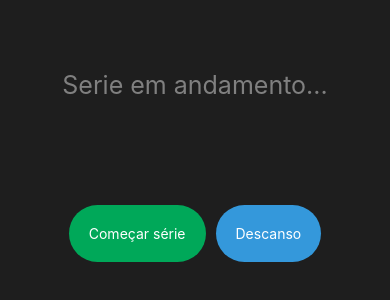
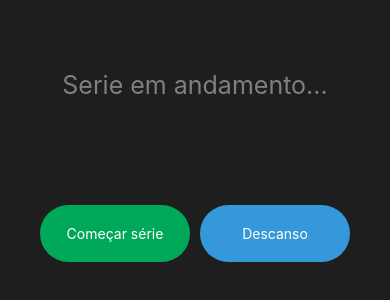
Before and after one commit to ArthurBrigueli/TimePump, a React Native app in the folder TimePump/: screen / in a window 390 px wide. Shown: the part 254-554 px from the top of the page. Built offline with nearby package versions, Linux system fonts and the light colour scheme; what expo-notifications would draw is missing.

Commit message:
update: alteração no tamanho dos botoes

```diff
--- a/TimePump/screens/TimeScreen.jsx
+++ b/TimePump/screens/TimeScreen.jsx
@@ -132,14 +132,16 @@ const styles = StyleSheet.create({
     botoesContainer: {
         flexDirection: 'row',
         justifyContent: 'center',
-        alignContent: 'center'
+        alignContent: 'center',
     },
     botaoComecarSerie: {
         margin: 5,
         padding: 20,
         backgroundColor: '#00a859',
         borderRadius: 100,
-
+        width: 150,
+        justifyContent: 'center',
+        alignItems: 'center'
     },
 
     botaoDescanso:{
@@ -147,6 +149,9 @@ const styles = StyleSheet.create({
         padding: 20,
         backgroundColor: '#3498db',
         borderRadius: 100,
+        width: 150,
+        justifyContent: 'center',
+        alignItems: 'center'
     },
 
     textBotao: {
```
